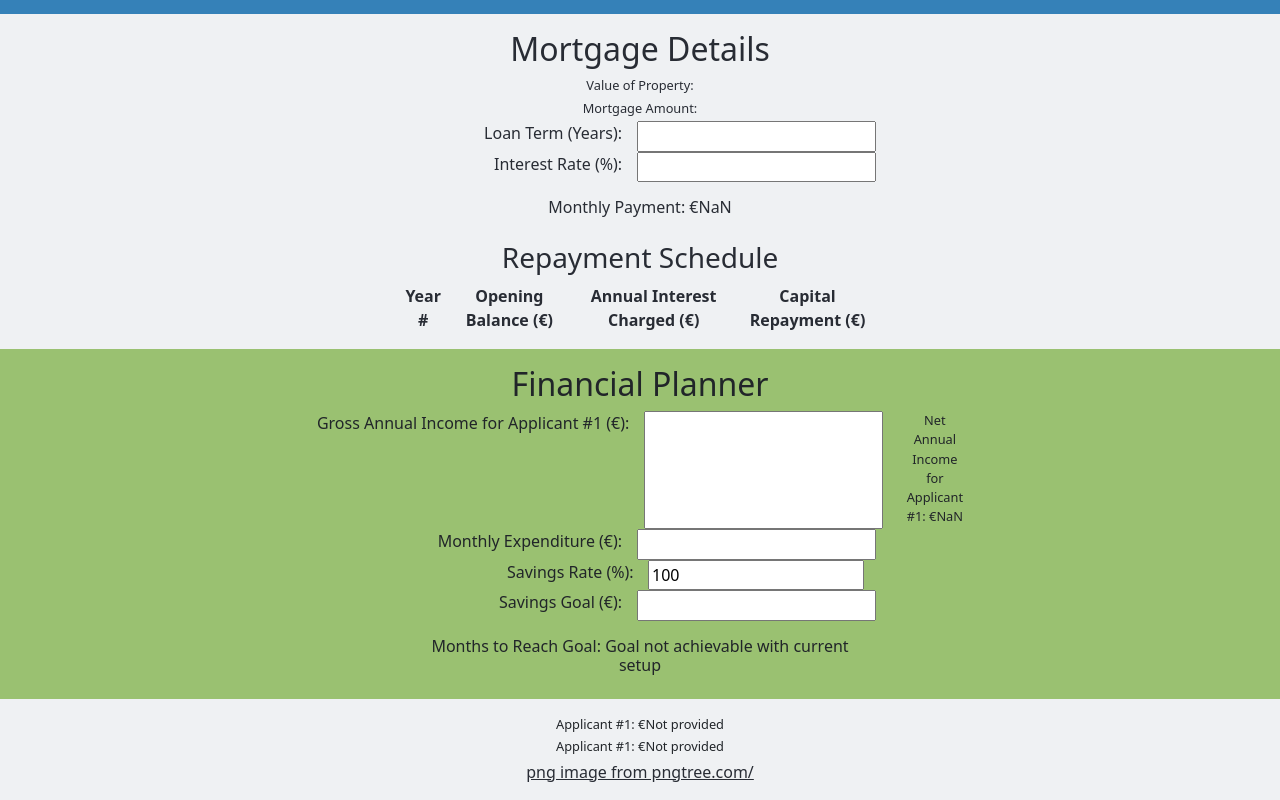
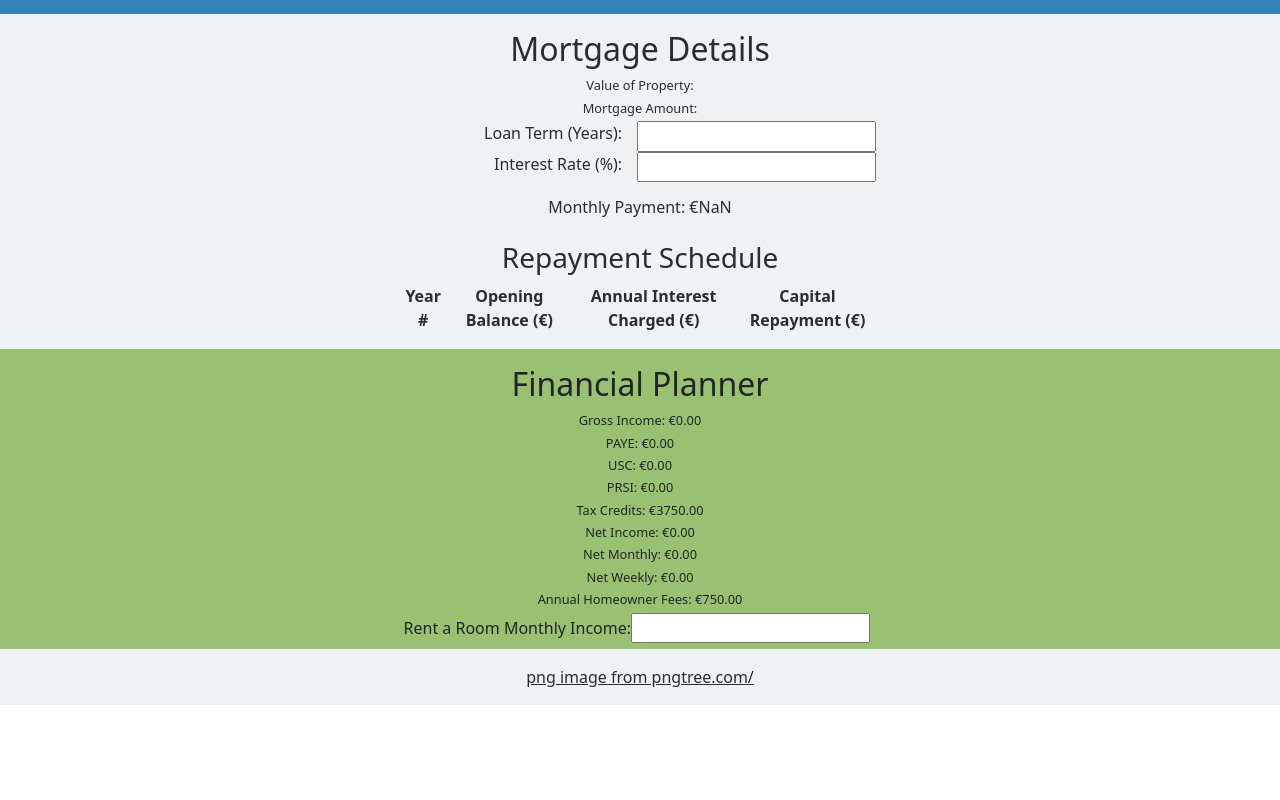
Before and after one commit to OisinWrites/Mortgage-Budgeter, a React (Create React App) app in the folder client/: page / in a window 1280 px wide. Shown: the part 2057-2857 px from the top of the page. After the commit the page ends 2762 px from the top, so only its background shows below. Built offline with nearby package versions, Linux system fonts and the light colour scheme.

Commit message:
Overhaul financial planner and implement utility taxCalc

```diff
--- a/client/src/App.js
+++ b/client/src/App.js
@@ -17,10 +17,15 @@ function App() {
   const [netIncome2, setNetIncome2] = useState('');
   const [totalAnnualFees, setTotalAnnualFees] = useState(0);
   const [applicantIncomes, setApplicantIncomes] = useState([null]);
+  const [loanTerm, setLoanTerm] = useState('');
 
   // Function to be passed to DepositSavingPeriod
   const updateTotalAnnualFees = (newTotal) => {
       setTotalAnnualFees(newTotal);
+  };
+
+  const handleLoanTermChange = (term) => {
+    setLoanTerm(term);
   };
 
   // Handler to update gross incomes
@@ -71,37 +76,24 @@ function App() {
         <div class="mod">
           <div class="section pb-3">
           <MortgageDetails
-           isFirstTimeBuyer={isFirstTimeBuyer}
-           housePrice={housePrice}
-           mortgageDesired={mortgageDesired}
-            />
+            isFirstTimeBuyer={isFirstTimeBuyer}
+            housePrice={housePrice}
+            mortgageDesired={mortgageDesired}
+            onLoanTermChange={handleLoanTermChange}
+          />
           </div>
         </div>
         <div class="fp">
           <div class="section mb-3">
           <FinancialPlanner
+            applicantIncomes={applicantIncomes}
             hasSecondApplicant={numberOfApplicants > 1}
             totalAnnualFees={totalAnnualFees}
-            netIncome={netIncome}
-            netIncome2={netIncome2}
+            loanTerm={loanTerm}
           />
           </div>
         </div>
-        <div>
-          {applicantIncomes.map((income, index) => (
-            <div key={index}>
-              <p>Applicant #{index + 1}: €{income || 'Not provided'}</p>
-            </div>
-          ))}
-        </div>
 
-        <div>
-          {applicantIncomes.slice(0, numberOfApplicants).map((income, index) => (
-            <div key={index}>
-              <p>Applicant #{index + 1}: €{income || 'Not provided'}</p>
-            </div>
-          ))}
-        </div>
         <a class="image-credit" target="_blank" rel="noopener noreferrer" href='https://pngtree.com/freepng/house-home-puppy-hand-drawing_4088450.html'>png image from pngtree.com/</a>
       </main>
     </div>
--- a/client/src/components/FinancialPlanner.js
+++ b/client/src/components/FinancialPlanner.js
@@ -1,80 +1,110 @@
-import React, { useState } from 'react';
-import { calculateNetIncome } from '../utilities/taxCalc';
+import React, { useState, useEffect  } from 'react';
+import { calculateTaxDetails } from '../utilities/taxCalc.js';
 
 const FinancialPlanner = ({
-  grossIncome1,
-  grossIncome2,
-  totalAnnualFees,
-  hasSecondApplicant,
-}) => {
-  const [savingsRate, setSavingsRate] = useState(100); // As a percentage
-  const [savingsGoal, setSavingsGoal] = useState('');
-  const [monthlyExpenditure, setMonthlyExpenditure] = useState('');
+    totalAnnualFees,
+    loanTerm,
+    hasSecondApplicant,
+    applicantIncomes
+  }) => {
 
-  const netIncome1 = calculateNetIncome(grossIncome1);
+  const grossIncome1 = applicantIncomes[0] || 0;
+  const grossIncome2 = hasSecondApplicant ? (applicantIncomes[1] || 0) : 0;
 
-  let netIncome2 = 0;
-  if (hasSecondApplicant && grossIncome2) {
-    netIncome2 = calculateNetIncome(grossIncome2);
-  }
+  const [annualHomeownerFees, setAnnualHomeownerFees] = useState(totalAnnualFees);
 
-  const calculateMonthlySavings = (annualIncome) => {
-    const monthlyIncome = annualIncome / 12;
-    const surplus = monthlyIncome - monthlyExpenditure;
-    return (surplus * savingsRate) / 100;
+  const [rentARoomIncome1, setRentARoomIncome1] = useState('');
+  const [rentARoomIncome2, setRentARoomIncome2] = useState('');
+
+  const taxDetails1 = calculateTaxDetails(grossIncome1);
+  let taxDetails2 = hasSecondApplicant ? calculateTaxDetails(grossIncome2) : null;
+
+  useEffect(() => {
+    if (hasSecondApplicant) {
+      setAnnualHomeownerFees(totalAnnualFees / 2);
+    } else {
+      setAnnualHomeownerFees(totalAnnualFees);
+    }
+  }, [totalAnnualFees, hasSecondApplicant]);
+
+  const handleRentARoomIncomeChange1 = (e) => {
+    const value = parseFloat(e.target.value);
+    if (!isNaN(value)) {
+      if (value > 14000 / 12) {
+        setRentARoomIncome1(14000 / 12);
+        alert("Rent a Room tax relief is capped at €14000 per annum.");
+      } else {
+        setRentARoomIncome1(value);
+      }
+    } else {
+      setRentARoomIncome1('');
+    }
   };
 
-  const calculateMonthsToReachGoal = (monthlySavings, goalAmount) => {
-    if (!goalAmount || monthlySavings <= 0) return "Goal not achievable with current setup";
-    const months = goalAmount / monthlySavings;
-    return Math.ceil(months); // Round up to the nearest whole month
+  const handleRentARoomIncomeChange2 = (e) => {
+    const value = parseFloat(e.target.value);
+    if (!isNaN(value)) {
+      if (value > 14000 / 12) {
+        setRentARoomIncome2(14000 / 12);
+        alert("Rent a Room tax relief is capped at €14000 per annum.");
+      } else {
+        setRentARoomIncome2(value);
+      }
+    } else {
+      setRentARoomIncome2('');
+    }
   };
 
-  const monthlySavings1 = calculateMonthlySavings(grossIncome1 || 0);
-  const monthlySavings2 = hasSecondApplicant ? calculateMonthlySavings(grossIncome2 || 0) : 0;
-  const totalMonthlySavings = monthlySavings1 + monthlySavings2;
-
-  const monthsToGoal = calculateMonthsToReachGoal(totalMonthlySavings, savingsGoal);
+  ;
 
   return (
     <div>
       <h2>Financial Planner</h2>
-      <div className="split-middle">
+      <div class="">
+        <p>{loanTerm}</p>
         <div>
-          <label>Gross Annual Income for Applicant #1 (€):</label>
-          <input type="number" value={grossIncome1 || ''} readOnly />
-          <p>Net Annual Income for Applicant #1: €{netIncome1.toFixed(2)}</p>
+          <p>Gross Income: €{grossIncome1.toFixed(2)}</p>
+          <p>PAYE: €{taxDetails1.paye.toFixed(2)}</p>
+          <p>USC: €{taxDetails1.usc.toFixed(2)}</p>
+          <p>PRSI: €{taxDetails1.prsi.toFixed(2)}</p>
+          <p>Tax Credits: €{taxDetails1?.taxCredits?.toFixed(2)}</p>
+          <p>Net Income: €{taxDetails1?.netIncome?.toFixed(2)}</p>
+          <p>Net Monthly: €{taxDetails1?.netMonthlyIncome?.toFixed(2)}</p>
+          <p>Net Weekly: €{taxDetails1?.netWeeklyIncome?.toFixed(2)}</p>
+          <p>Annual Homeowner Fees: €{annualHomeownerFees.toFixed(2)}</p>
+          <label>
+            Rent a Room Monthly Income:
+            <input
+              type="number"
+              value={rentARoomIncome1}
+              onChange={handleRentARoomIncomeChange1}
+            />
+          </label>
+
+          {hasSecondApplicant && taxDetails2 && (
+            <>
+              <p>Gross Income: €{grossIncome2.toFixed(2)}</p>
+              <p>PAYE: €{taxDetails2.paye.toFixed(2)}</p>
+              <p>USC: €{taxDetails2.usc.toFixed(2)}</p>
+              <p>PRSI: €{taxDetails2.prsi.toFixed(2)}</p>
+              <p>Tax Credits: €{taxDetails2?.taxCredits?.toFixed(2)}</p>
+              <p>Net Income: €{taxDetails2?.netIncome?.toFixed(2)}</p>
+              <p>Net Monthly: €{taxDetails2?.netMonthlyIncome?.toFixed(2)}</p>
+              <p>Net Weekly: €{taxDetails2?.netWeeklyIncome?.toFixed(2)}</p>
+              <p>Annual Homeowner Fees: €{annualHomeownerFees.toFixed(2)}</p>
+              <label>
+                Rent a Room Monthly Income:
+                <input
+                  type="number"
+                  value={rentARoomIncome2}
+                  onChange={handleRentARoomIncomeChange2}
+                />
+              </label>
+
+            </>
+          )}
 
         </div>
-        {hasSecondApplicant && (
-          <div>
-            <label>Gross Annual Income for Applicant #2 (€):</label>
-            <input type="number" value={grossIncome2 || ''} readOnly />
-            <p>Net Annual Income for Applicant #2: €{netIncome2.toFixed(2)}</p>
-          </div>
-        )}
-        <div>
-          <label>Monthly Expenditure (€):</label>
-          <input type="number" value={monthlyExpenditure} onChange={(e) => setMonthlyExpenditure(Number(e.target.value))} />
-        </div>
-        <div>
-          <label>Savings Rate (%):</label>
-          <input
-            type="number"
-            value={savingsRate}
-            onChange={(e) => setSavingsRate(Math.min(100, Math.max(1, Number(e.target.value))))}
-            min="1"
-            max="100"
-          />
-        </div>
-        <div>
-          <label>Savings Goal (€):</label>
-          <input type="number" value={savingsGoal} onChange={(e) => setSavingsGoal(Number(e.target.value))} />
-        </div>
-      </div>
-
-      <div className="p-3">
-        <h6>Months to Reach Goal: {monthsToGoal}</h6>
       </div>
     </div>
   );
--- a/client/src/components/MortgageDetails.js
+++ b/client/src/components/MortgageDetails.js
@@ -1,6 +1,6 @@
 import React, { useState, useEffect } from 'react';
 
-const MortgageDetails = ({ isFirstTimeBuyer, housePrice, mortgageDesired }) => {
+const MortgageDetails = ({ isFirstTimeBuyer, housePrice, mortgageDesired, onLoanTermChange }) => {
   const [loanTerm, setLoanTerm] = useState('');
   const [interestRate, setInterestRate] = useState('');
   const [monthlyPayment, setMonthlyPayment] = useState(0);
@@ -45,7 +45,10 @@ const MortgageDetails = ({ isFirstTimeBuyer, housePrice, mortgageDesired }) => {
 
     setMonthlyPayment(monthlyPayment);
     setRepaymentSchedule(schedule);
-  }, [mortgageDesired, loanTerm, interestRate]);
+
+    // Call the callback function to pass the loan term value to the parent component
+    onLoanTermChange(loanTerm);
+  }, [mortgageDesired, loanTerm, interestRate, onLoanTermChange]);
 
   return (
     <div>
--- a/client/src/utilities/taxcalc.js
+++ b/client/src/utilities/taxcalc.js
@@ -1,36 +1,47 @@
 const calculateUSC = (grossIncome) => {
   let usc = 0;
   if (grossIncome > 13000) {
-      usc += Math.min(grossIncome, 12012) * 0.005;
+    usc += Math.min(12012, grossIncome) * 0.005; // Apply 0.5% to the first €12,012
     if (grossIncome > 12012) {
-        usc += Math.min(grossIncome - 12012, 25760 - 12012) * 0.02;
+      usc += (Math.min(25760, grossIncome) - 12012) * 0.02; // Apply 2% to the next band up to €25,760
     }
     if (grossIncome > 25760) {
-        usc += Math.min(grossIncome - 25760, 70044 - 25760) * 0.04;
+      usc += (Math.min(70044, grossIncome) - 25760) * 0.04; // Apply 4% to the next band up to €70,044
     }
     if (grossIncome > 70044) {
-        usc += (grossIncome - 70044) * 0.08;
+      usc += (grossIncome - 70044) * 0.08; // Apply 8% to the remainder over €70,044
     }
   }
   return usc;
 };
 
 const calculatePAYE = (grossIncome) => {
-    const taxCredits = 3750;
-    let paye = Math.min(grossIncome, 42000) * 0.20 + Math.max(grossIncome - 42000, 0) * 0.40;
-    paye = Math.max(paye - taxCredits, 0); // PAYE cannot go below 0
-    return paye;
+  const taxCredits = 3750; // Assume this is a global constant for simplicity
+  let taxableIncome = grossIncome - taxCredits; // Subtract tax credits from gross income to get taxable income
+  let paye = Math.min(42000, taxableIncome) * 0.20 + Math.max(taxableIncome - 42000, 0) * 0.40;
+  return Math.max(paye, 0); // PAYE cannot go below 0
 };
 
 const calculatePRSI = (grossIncome) => {
-    return grossIncome * 0.04;
+  return grossIncome * 0.04; // Flat 4% rate
 };
 
-  export const calculateNetIncome = (grossIncome) => {
+export const calculateTaxDetails = (grossIncome) => {
   const usc = calculateUSC(grossIncome);
   const paye = calculatePAYE(grossIncome);
   const prsi = calculatePRSI(grossIncome);
+  const taxCredits = 3750;
+  const netIncome = grossIncome - usc - paye - prsi;
+  const netMonthlyIncome = netIncome / 12;
+  const netWeeklyIncome = netIncome / 52;
 
-    const netIncome = grossIncome - (usc + paye + prsi);
-    return netIncome;
+  return {
+    usc,
+    paye,
+    prsi,
+    netIncome,
+    netMonthlyIncome,
+    netWeeklyIncome,
+    taxCredits
   };
+};
```
Lines whose indentation alone changed are shown as unchanged.
